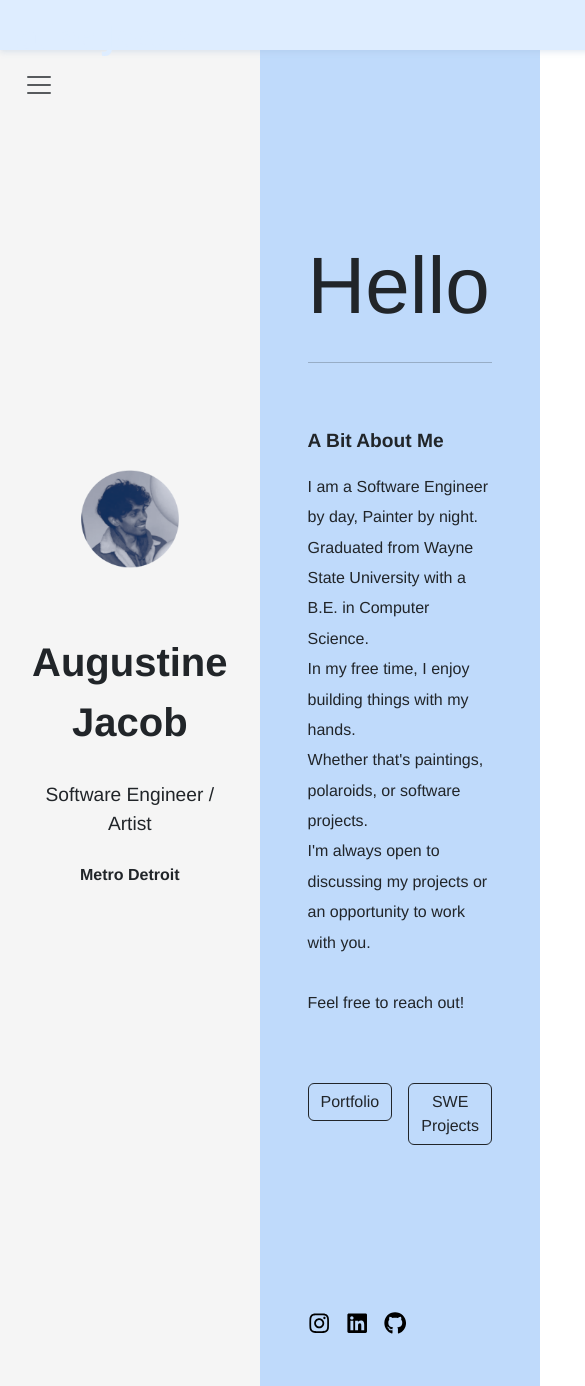
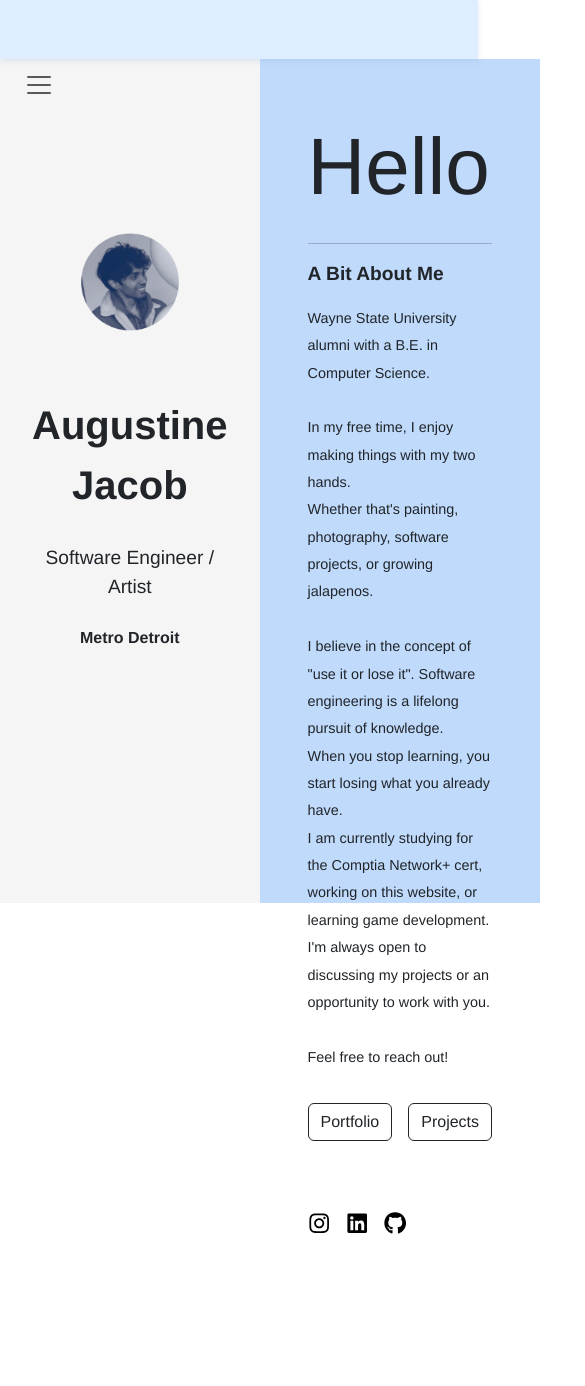
Before and after one commit to Aujacob/MyWebsite_Cleaned, a React (Vite) app: page / in a window 390 px wide. Shown: the top 1386 px of the page, 585 px wide, since content can reach past the window. After the commit the page ends 1239 px from the top, so only its background shows below. Built offline with nearby package versions, Linux system fonts and the light colour scheme.

Commit message:
Improved website responsiveness across different screen sizes

```diff
--- a/src/components/HomePage.jsx
+++ b/src/components/HomePage.jsx
@@ -51,13 +51,14 @@ const HomePage = () => {
           <hr />
           <div className="about-title">A Bit About Me</div>
           <div className="about-desc">
-            I am a Software Engineer by day, Painter by night. <br />
 
-            Graduated from Wayne State University with a B.E. in Computer Science. <br />
-            In my free time, I enjoy building things with my hands. <br />
-            Whether that's paintings, polaroids, or software projects. <br />
-            I'm always open to discussing my projects or an opportunity to work with you.<br /> <br />
-
+            Wayne State University alumni with a B.E. in Computer Science. <br /> <br />
+            In my free time, I enjoy making things with my two hands. <br />
+            Whether that's painting, photography, software projects, or growing jalapenos. <br /><br />
+            I believe in the concept of "use it or lose it". Software engineering is a lifelong pursuit of knowledge. <br />
+            When you stop learning, you start losing what you already have. <br />
+            I am currently studying for the Comptia Network+ cert, working on this website, or learning game development.<br />
+            I'm always open to discussing my projects or an opportunity to work with you.<br /><br />
             Feel free to reach out!
 
           </div>
@@ -69,7 +70,7 @@ const HomePage = () => {
             </Link>
             <Link to="/portfolio">
               <Button variant="outline-dark">
-                SWE Projects
+                Projects
               </Button>
             </Link>
 
--- a/src/components/Portfolio.jsx
+++ b/src/components/Portfolio.jsx
@@ -9,6 +9,8 @@ const Portfolio = () => {
   return (
     <div className="portPage">
       <NavigationBar />
+
+
       <Row>
 
         <Col md={6}>
--- a/src/components/componentCSS/HomePage.css
+++ b/src/components/componentCSS/HomePage.css
@@ -2,6 +2,9 @@
 .homepage {
   display: flex;
   min-height: 100vh;
+  min-width: 100vw;
+  max-height: 100vh;
+  max-width: 100vw;
 
   font-family: 'Helvetica Neue', sans-serif;
   width: 100vw;
@@ -79,7 +82,7 @@
 
 .Hello-title{
   font-size: 5rem;
-  margin-top: 8rem;
+  /* margin-top: 8rem; */
   transition: color 0.3s ease;
 }
 
@@ -91,12 +94,12 @@
 .about-title {
   font-size: 1.2rem;
   font-weight: bold;
-  margin-top: 3rem;
+  /* margin-top: 3rem; */
 }
 
 .about-desc {
   margin-top: 1rem;
-  font-size: 1rem;
+  font-size: 0.9rem;
   line-height: 1.9;
   margin-bottom: 2rem;
   max-width: 500px;
@@ -105,8 +108,8 @@
 .btn-group {
   display: flex;
   gap: 1rem;
-  margin-bottom: 10rem;
-  margin-top: 2rem;
+  margin-bottom: 4rem;
+  /* margin-top: 2rem; */
 }
 
 .social-icons a {
--- a/src/components/componentCSS/NavBar.css
+++ b/src/components/componentCSS/NavBar.css
@@ -2,18 +2,19 @@
 
 /* Entire Navbar background and shadow */
 .navbar {
-  min-height: 50px;
-
+  min-height: 7vh;
+  max-height: 7vh;
   position:sticky;
   top: 0;
 }
 
 .custom-navbar {
   background-color: #deedff; /* or any color you want */
-  min-height: 50px;
+  min-height: 7vh;
+
   position:sticky;
   top: 0;
-  max-height: 50px;
+  max-height: 7vh;
   box-shadow: 0 2px 6px rgb(156, 183, 213, 0.3); /* optional for elevation */
 }
 
@@ -21,8 +22,8 @@
 .navbar-brand {
 
   font-weight: 700;
-  margin-left:-5rem;
-  margin-right: 50rem;
+  margin-left:-5vw;
+  margin-right: 55vw;
 
   font-size: 2.0rem;
 
@@ -40,7 +41,7 @@
   font-size: 1.2rem;
   font-weight: 600;
   color: #555 !important;
-  margin-right: 2rem;
+  margin-right: 1vw;
   transition: color 0.3s ease, transform 0.2s ease;
 
 }
```
